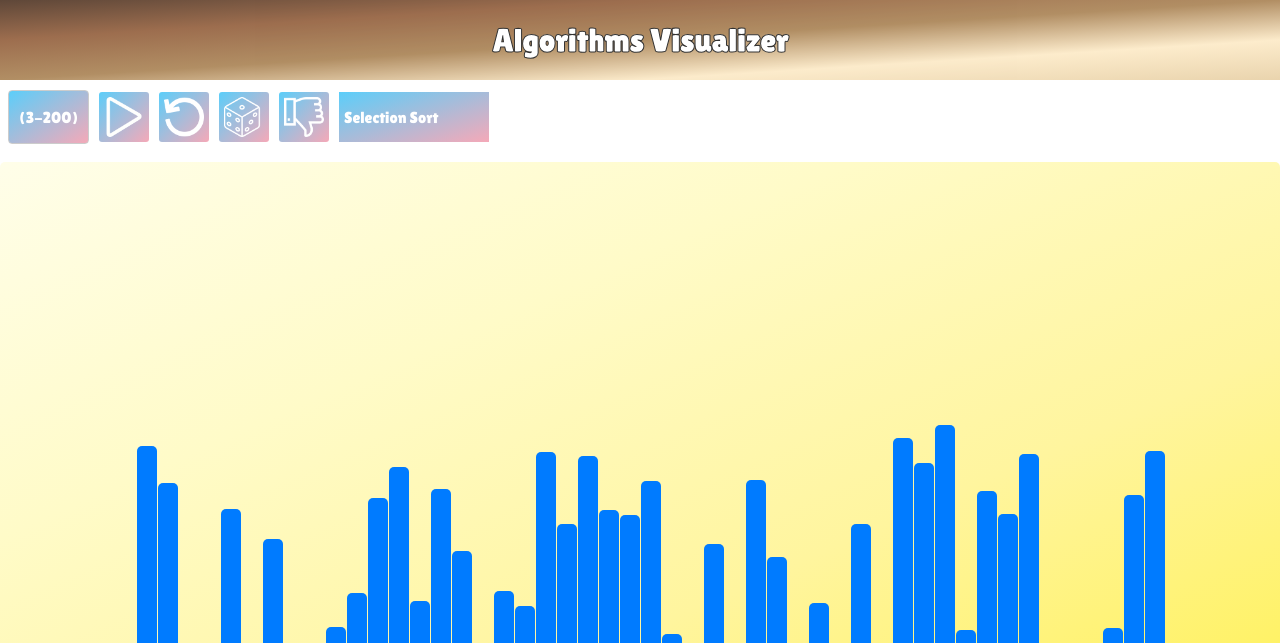
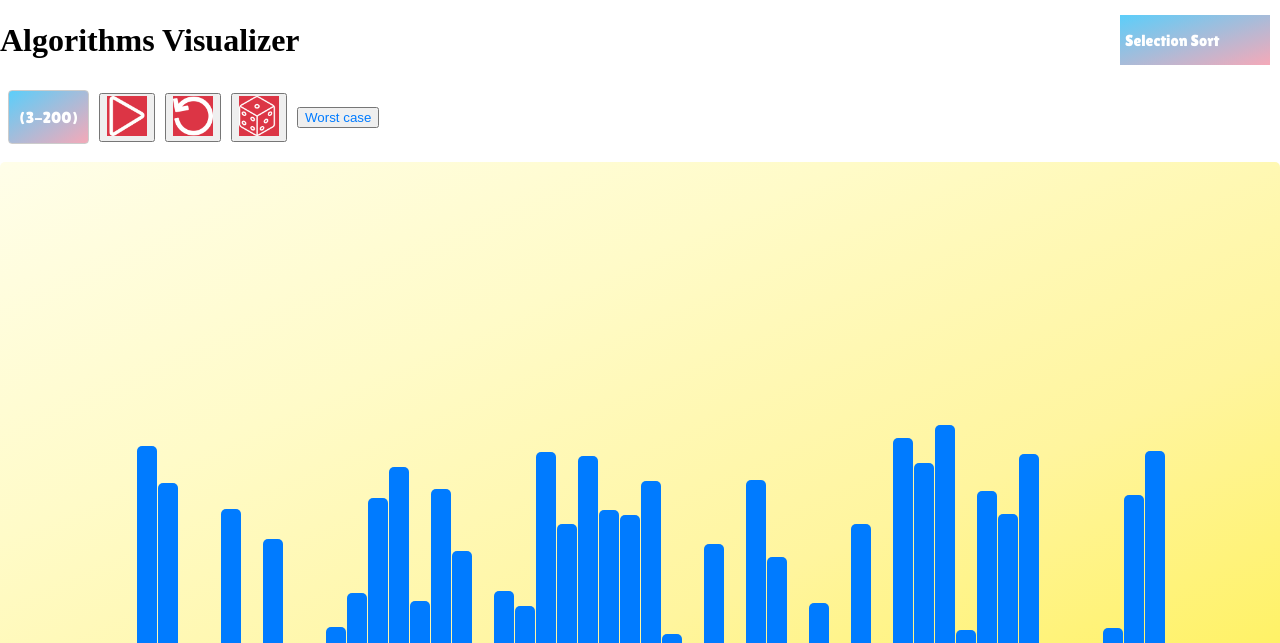
Before and after one commit to tpSpace/Algorithms-Visualizer, a website with bundled scripts: page index.html in a window 1280 px wide. Shown: the top 643 px of the page. Built offline with nearby package versions, Linux system fonts and the light colour scheme.

Commit message:
Edit layout

```diff
--- a/index.html
+++ b/index.html
@@ -10,6 +10,14 @@
 <body>
     <header>
         <h1>Algorithms Visualizer</h1>
+        <select id="algorithm-select">
+            <option value="selection">Selection Sort</option>
+            <option value="insertion">Insertion Sort</option>
+            <option value="bubble">Bubble Sort</option>
+            <option value="merge">Merge Sort</option>
+            <option value="quick">Quick Sort</option>
+            <option value="counting">Counting Sort</option>
+        </select>
     </header>
     <main>
         <div id="controls">
@@ -24,17 +32,11 @@
                 <img src="./icons/random-button.png" alt="Random">
             </button>
             <button id="worst-case-button">
-                <img src="./icons/worst-case-button.png" alt="Worst Case">
+                <!-- <img src="./icons/worst-case-button.png" alt="Worst Case"> -->
+                Worst case
             </button>
             <p id="alert-text"></p>
-            <select id="algorithm-select">
-                <option value="selection">Selection Sort</option>
-                <option value="insertion">Insertion Sort</option>
-                <option value="bubble">Bubble Sort</option>
-                <option value="merge">Merge Sort</option>
-                <option value="quick">Quick Sort</option>
-                <option value="counting">Counting Sort</option>
-            </select>
+
         </div>
         <br>
         <div id="canvas"></div>
--- a/script.js
+++ b/script.js
@@ -62,7 +62,7 @@ function updateSelectedAlgorithm() {
   const algorithmFunction = algorithms[selectedAlgorithm];
   console.log(algorithmFunction)
   console.log(`Selected algorithm: ${selectedAlgorithm}`)
-
+  generateArray();
   if (algorithmFunction) {
     algorithmFunction(array);
   } else {
--- a/style.css
+++ b/style.css
@@ -12,20 +12,12 @@ body{
 }
 
 header{
-    background: linear-gradient(to bottom right, #361907, #844922,#9E723D, #FCE7BF, #E4C999);
-    font-family: 'Lilita One', serif;
-    color: white;
-    -webkit-text-stroke: 1px #000000;
-    opacity: 0.8;
-    position: relative;
+    display: flex;
+    justify-content: space-between;
+    align-items: center;
+    flex-direction: row;
     height: 10vh;
-    width: 100%;
-    display: flex;
-    justify-content: center;
-    align-items: center;
-    margin: 0;
-    padding: 0;
-    z-index: 1;
+    margin-right: 10px;
 }
 main{
     height: 80vh;
@@ -87,25 +79,14 @@ footer{
 }
 
 button {
-    background: linear-gradient(to bottom right, #5BCEFA, #F5A9B8);
-    width: 50px;
-    height: 50px;
-    padding: 10px 15px;
-    border: none;
-    border-radius: 3px;
-    font-size: 16px;
-    color: #fff;
-    cursor: pointer;
-    text-transform: uppercase;
-    transition: background-color 0.5s ease;
-    display: flex;
-    justify-content: center;
-    align-items: center;
+
+    color: #007bff;
 }
 
 button img{
     width: 40px;
     height: 40px;
+    background-color: #dc3545;
 }
 
 button:hover {
@@ -188,3 +169,7 @@ input[type="number"]{
     background: linear-gradient(to bottom right, #5BCEFA, #F5A9B8);
     border: 1px solid black;
 }
+select {
+    /* turn it into material design m3 */
+
+}
```
